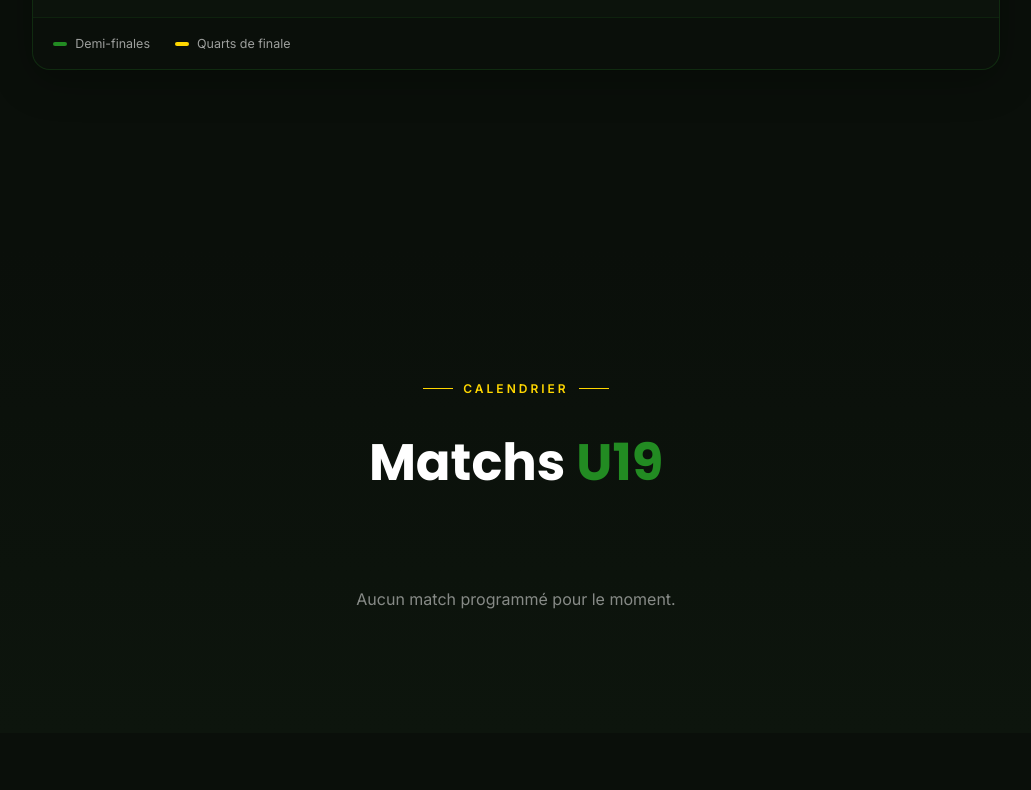
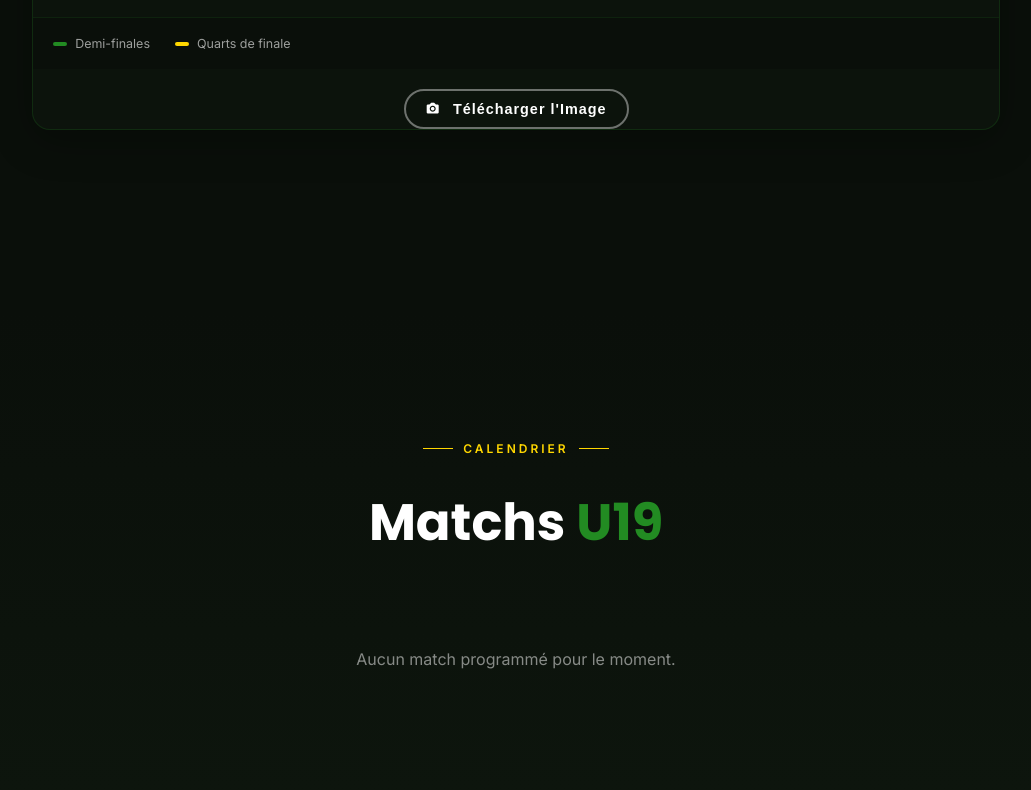
Before and after one commit to devcheikh/Ligue-Pro-Des-Academies, a plain HTML site: page u19.html in a window 1280 px wide. Shown: the part 3162-3952 px from the top of the page, without its empty margins (124-1155 px from the left). Drawn offline with nearby package versions, Linux system fonts and the light colour scheme; no server answers.

Commit message:
Ajout fonctionnalité de téléchargement des classements en image (html2canvas)

```diff
--- a/u19.html
+++ b/u19.html
@@ -8,6 +8,7 @@
     <link href='https://unpkg.com/boxicons@2.1.4/css/boxicons.min.css' rel='stylesheet'>
     <link rel="stylesheet" href="style.css">
     <script src="https://cdn.jsdelivr.net/npm/@supabase/supabase-js@2"></script>
+    <script src="https://cdnjs.cloudflare.com/ajax/libs/html2canvas/1.4.1/html2canvas.min.js"></script>
     <script src="i18n.js"></script>
     <script src="data.js"></script>
 </head>
@@ -114,6 +115,11 @@
                     <div class="standings_legend_item">
                         <span class="standings_legend_dot quarter"></span> Quarts de finale
                     </div>
+                </div>
+                <div class="download_actions" style="margin-top: 20px; text-align: center;" data-html2canvas-ignore>
+                    <button class="btn-outline" onclick="downloadStandingsAsImage('classement-table-u19', 'Classement_U19')" style="font-size: 0.9rem; padding: 10px 20px; cursor: pointer;">
+                        <i class='bx bxs-camera'></i> Télécharger l'Image
+                    </button>
                 </div>
             </div>
         </div>
@@ -314,6 +320,34 @@
 
         renderU19();
 
+        function downloadStandingsAsImage(elementId, filename) {
+            const element = document.getElementById(elementId);
+            if (!element) return;
+
+            // Notification visuelle
+            const btn = event.currentTarget;
+            const originalText = btn.innerHTML;
+            btn.innerHTML = "<i class='bx bx-loader-alt bx-spin'></i> Création...";
+
+            html2canvas(element, {
+                backgroundColor: window.getComputedStyle(element).backgroundColor !== 'rgba(0, 0, 0, 0)'
+                                    ? window.getComputedStyle(element).backgroundColor
+                                    : '#0a0f0a',
+                scale: 2,
+                useCORS: true
+            }).then(canvas => {
+                btn.innerHTML = originalText;
+                const link = document.createElement('a');
+                link.download = filename + '.png';
+                link.href = canvas.toDataURL('image/png');
+                link.click();
+            }).catch(err => {
+                btn.innerHTML = originalText;
+                console.error("Erreur génération image", err);
+                alert("Erreur lors de la création de l'image.");
+            });
+        }
+
         // INIT CLOUD DATA
         initData().then(() => {
             renderU19();
```
Also changed, not shown: u17.html (+39 -0 lines).
